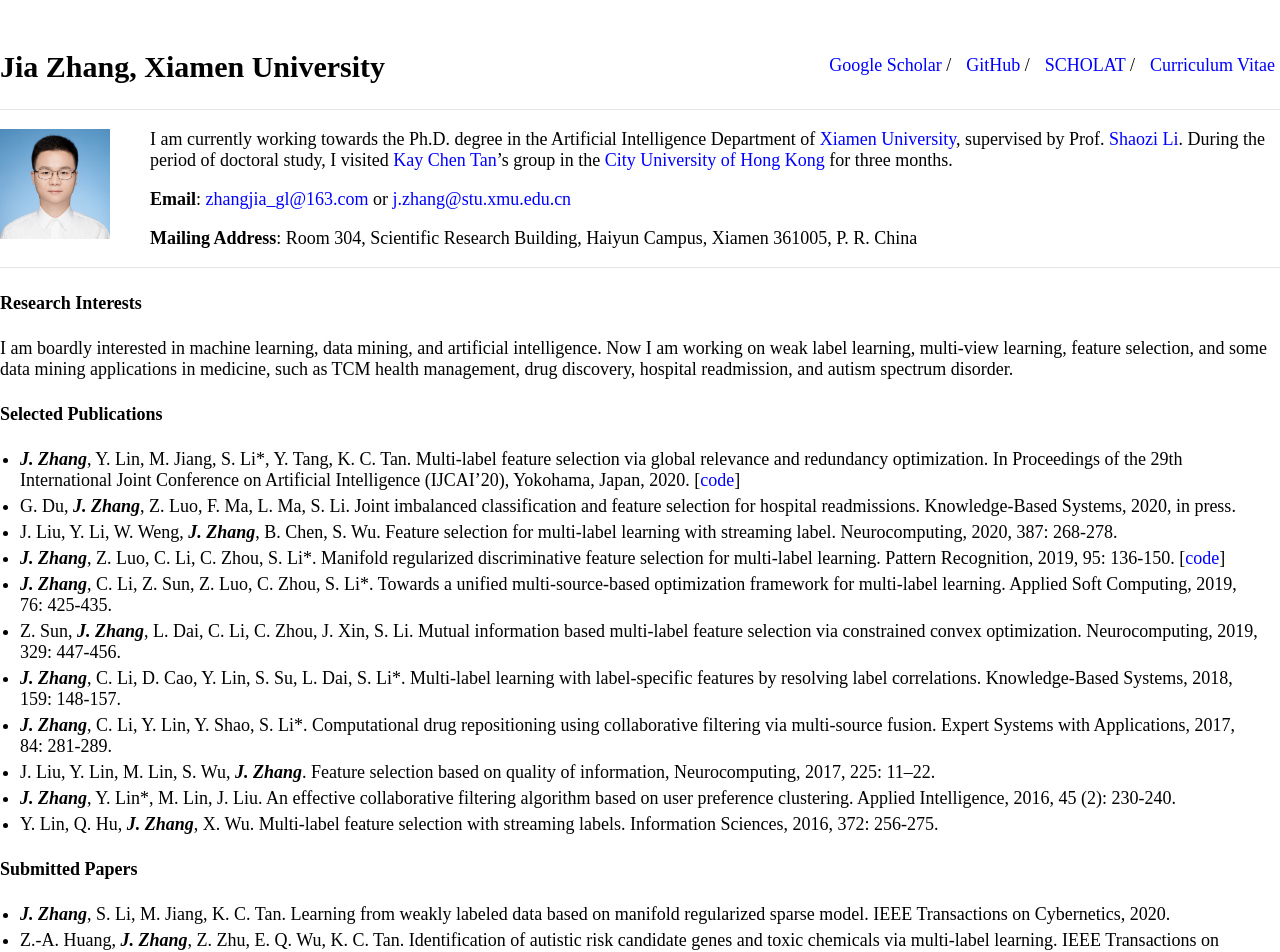
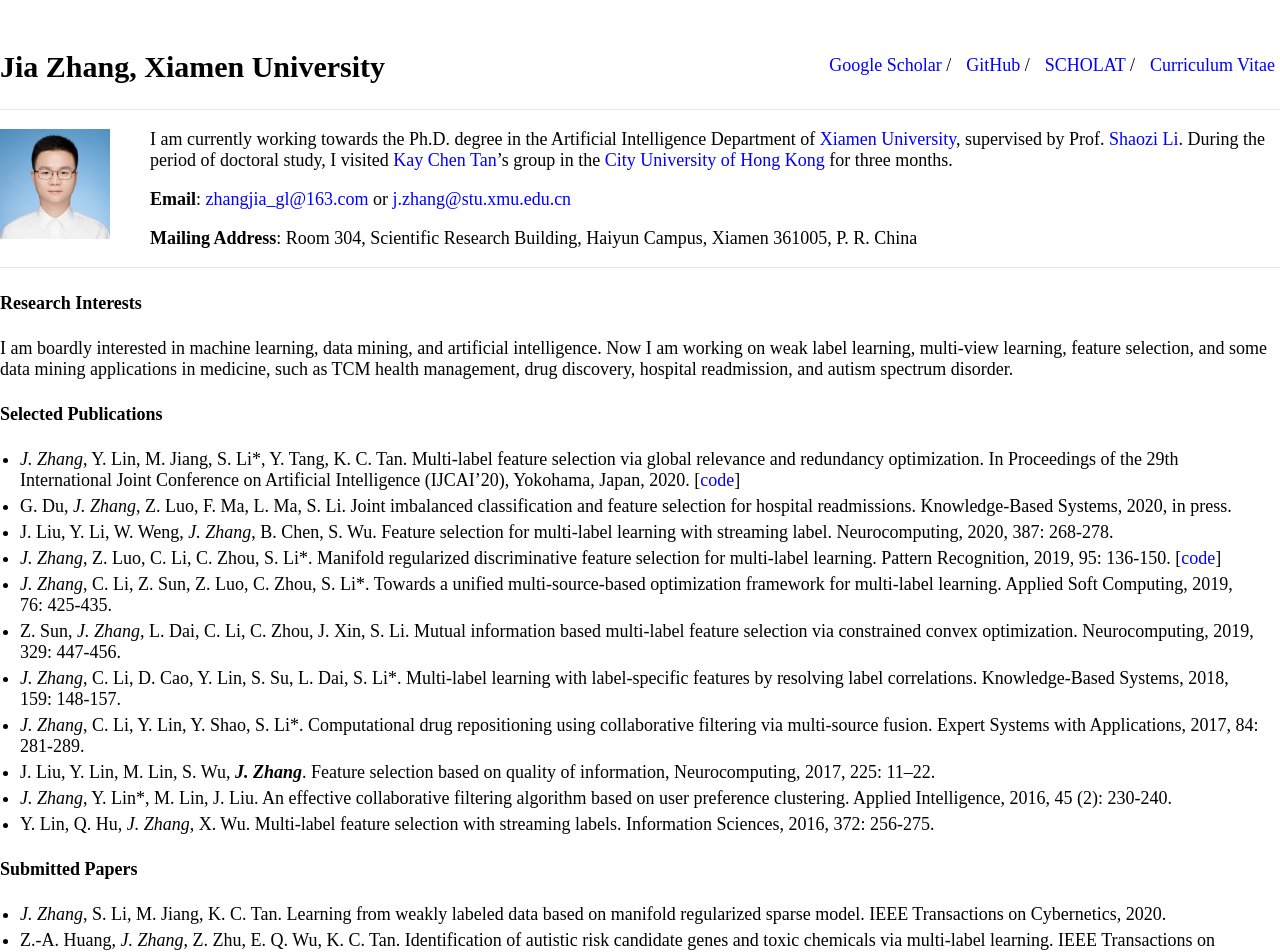
Before and after one commit to jiazhang-ml/jiazhang-ml.github.io, a Jekyll site: the page built from index.md, in a window 1280 px wide. Shown: the top 952 px of the page. Built offline with Jekyll 4.4.1, drawn with Linux system fonts in a browser that asks for light colours.

```diff
--- a/index.md
+++ b/index.md
@@ -19,23 +19,23 @@ I am boardly interested in machine learning, data mining, and artificial intelli
 
 #### Selected Publications
 
-* ***J. Zhang***, Y. Lin, M. Jiang, S. Li\*, Y. Tang, K. C. Tan. Multi-label feature selection via global relevance and redundancy optimization. In Proceedings of the 29th International Joint Conference on Artificial Intelligence (IJCAI’20), Yokohama, Japan, 2020. [[code](GRRO-master.zip)]
-* G. Du, ***J. Zhang***, Z. Luo, F. Ma, L. Ma, S. Li. Joint imbalanced classification and feature selection for hospital readmissions. Knowledge-Based Systems, 2020, in press.
-* J. Liu, Y. Li, W. Weng, ***J. Zhang***, B. Chen, S. Wu. Feature selection for multi-label learning with streaming label. Neurocomputing, 2020, 387: 268-278.
-* ***J. Zhang***, Z. Luo, C. Li, C. Zhou, S. Li\*. Manifold regularized discriminative feature selection for multi-label learning. Pattern Recognition, 2019, 95: 136-150. [[code](MDFS-master.zip)]
-* ***J. Zhang***, C. Li, Z. Sun, Z. Luo, C. Zhou, S. Li\*. Towards a unified multi-source-based optimization framework for multi-label learning. Applied Soft Computing, 2019, 76: 425-435.
-* Z. Sun, ***J. Zhang***, L. Dai, C. Li, C. Zhou, J. Xin, S. Li. Mutual information based multi-label feature selection via constrained convex optimization. Neurocomputing, 2019, 329: 447-456.
-* ***J. Zhang***, C. Li, D. Cao, Y. Lin, S. Su, L. Dai, S. Li\*. Multi-label learning with label-specific features by resolving label correlations. Knowledge-Based Systems, 2018, 159: 148-157.
-* ***J. Zhang***, C. Li, Y. Lin, Y. Shao, S. Li\*. Computational drug repositioning using collaborative filtering via multi-source fusion. Expert Systems with Applications, 2017, 84: 281-289.
+* *J. Zhang*, Y. Lin, M. Jiang, S. Li\*, Y. Tang, K. C. Tan. Multi-label feature selection via global relevance and redundancy optimization. In Proceedings of the 29th International Joint Conference on Artificial Intelligence (IJCAI’20), Yokohama, Japan, 2020. [[code](GRRO-master.zip)]
+* G. Du, *J. Zhang*, Z. Luo, F. Ma, L. Ma, S. Li. Joint imbalanced classification and feature selection for hospital readmissions. Knowledge-Based Systems, 2020, in press.
+* J. Liu, Y. Li, W. Weng, *J. Zhang*, B. Chen, S. Wu. Feature selection for multi-label learning with streaming label. Neurocomputing, 2020, 387: 268-278.
+* *J. Zhang*, Z. Luo, C. Li, C. Zhou, S. Li\*. Manifold regularized discriminative feature selection for multi-label learning. Pattern Recognition, 2019, 95: 136-150. [[code](MDFS-master.zip)]
+* *J. Zhang*, C. Li, Z. Sun, Z. Luo, C. Zhou, S. Li\*. Towards a unified multi-source-based optimization framework for multi-label learning. Applied Soft Computing, 2019, 76: 425-435.
+* Z. Sun, *J. Zhang*, L. Dai, C. Li, C. Zhou, J. Xin, S. Li. Mutual information based multi-label feature selection via constrained convex optimization. Neurocomputing, 2019, 329: 447-456.
+* *J. Zhang*, C. Li, D. Cao, Y. Lin, S. Su, L. Dai, S. Li\*. Multi-label learning with label-specific features by resolving label correlations. Knowledge-Based Systems, 2018, 159: 148-157.
+* *J. Zhang*, C. Li, Y. Lin, Y. Shao, S. Li\*. Computational drug repositioning using collaborative filtering via multi-source fusion. Expert Systems with Applications, 2017, 84: 281-289.
 * J. Liu, Y. Lin, M. Lin, S. Wu, ***J. Zhang***. Feature selection based on quality of information, Neurocomputing, 2017, 225: 11–22.
-* ***J. Zhang***, Y. Lin\*, M. Lin, J. Liu. An effective collaborative filtering algorithm based on user preference clustering. Applied Intelligence, 2016, 45 (2): 230-240.
-* Y. Lin, Q. Hu, ***J. Zhang***, X. Wu. Multi-label feature selection with streaming labels. Information Sciences, 2016, 372: 256-275.
+* *J. Zhang*, Y. Lin\*, M. Lin, J. Liu. An effective collaborative filtering algorithm based on user preference clustering. Applied Intelligence, 2016, 45 (2): 230-240.
+* Y. Lin, Q. Hu, *J. Zhang*, X. Wu. Multi-label feature selection with streaming labels. Information Sciences, 2016, 372: 256-275.
 
 #### Submitted Papers
 
-* ***J. Zhang***, S. Li, M. Jiang, K. C. Tan. Learning from weakly labeled data based on manifold regularized sparse model. IEEE Transactions on Cybernetics, 2020.
-* Z.-A. Huang, ***J. Zhang***, Z. Zhu, E. Q. Wu, K. C. Tan. Identification of autistic risk candidate genes and toxic chemicals via multi-label learning. IEEE Transactions on Neural Networks and Learning Systems, 2020.
-* G. Du, ***J. Zhang***, S. Li, C. Li. Learning from class-imbalanced and heterogeneous data for 30-day hospital readmission. Neurocomputing, 2020.
+* *J. Zhang*, S. Li, M. Jiang, K. C. Tan. Learning from weakly labeled data based on manifold regularized sparse model. IEEE Transactions on Cybernetics, 2020.
+* Z.-A. Huang, *J. Zhang*, Z. Zhu, E. Q. Wu, K. C. Tan. Identification of autistic risk candidate genes and toxic chemicals via multi-label learning. IEEE Transactions on Neural Networks and Learning Systems, 2020.
+* G. Du, *J. Zhang*, S. Li, C. Li. Learning from class-imbalanced and heterogeneous data for 30-day hospital readmission. Neurocomputing, 2020.
 
 #### Professional Activities
 
```
